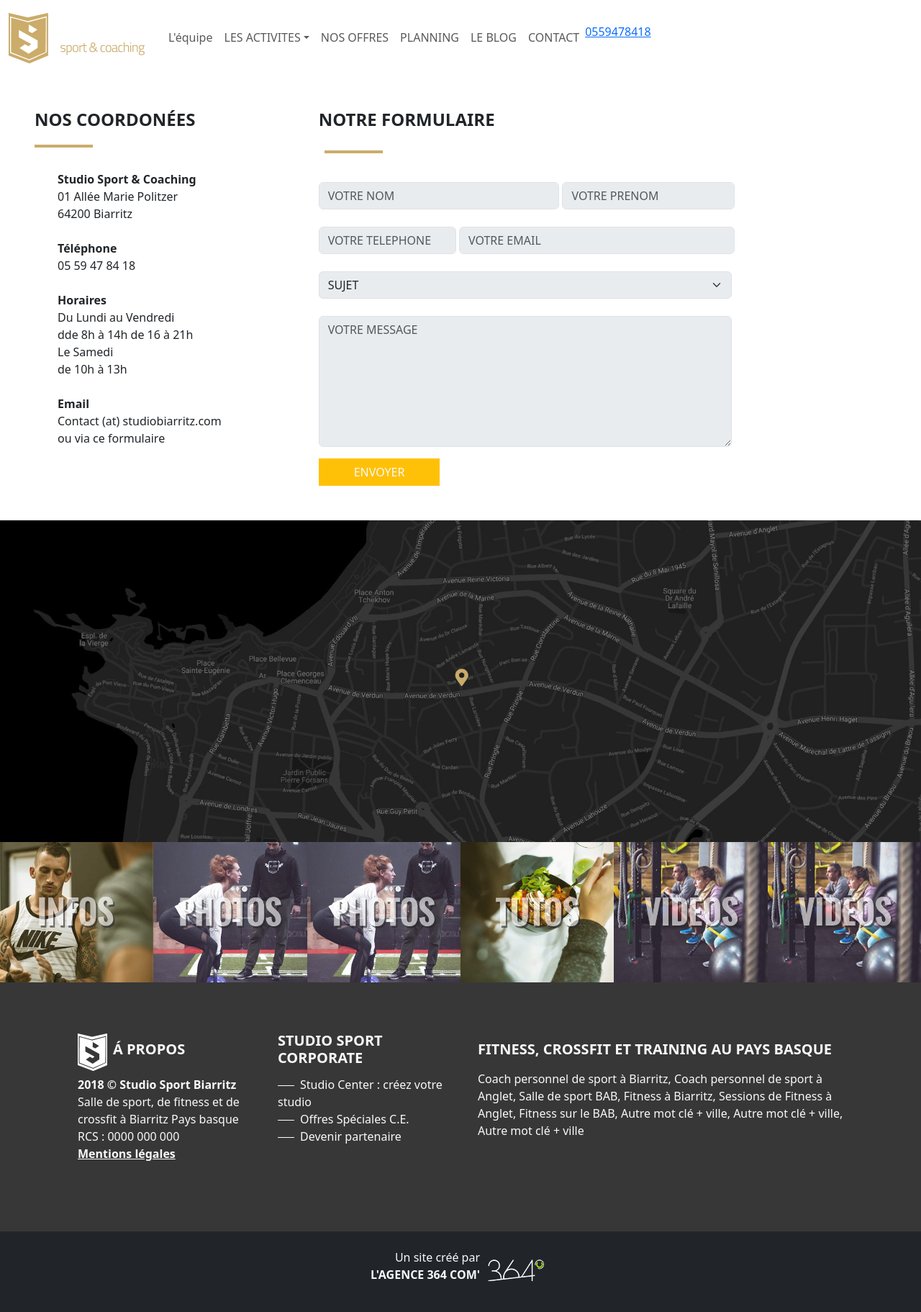
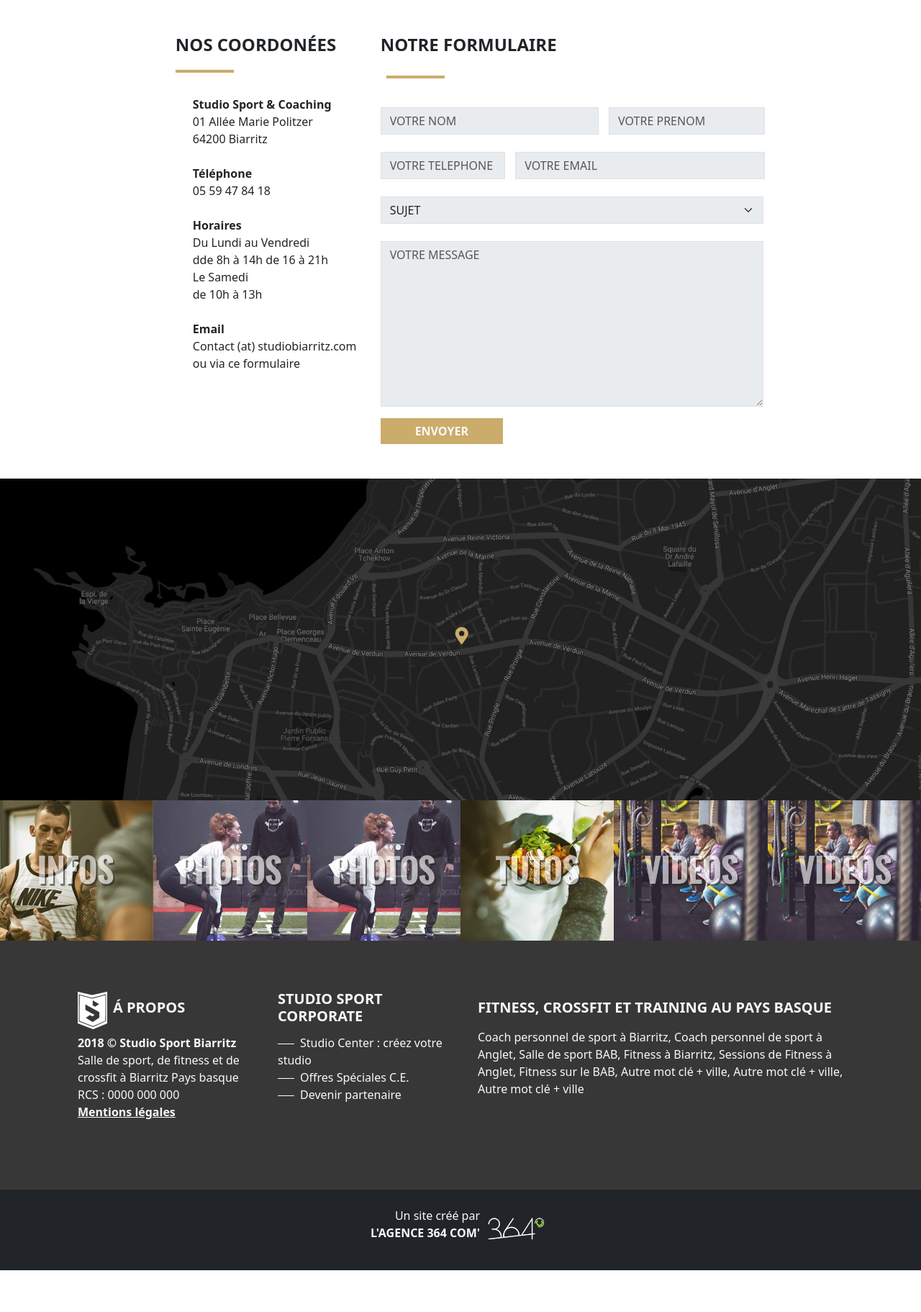
Before and after one commit to Yoann-SCELLIER/Projet-Sport, a PHP site: page /contact.html in a window 1280 px wide. Shown: the whole page at 72% size. After the commit the page ends 1765 px from the top, so only its background shows below. Run offline with PHP 8.4, Linux system fonts and the light colour scheme.

Commit message:
Mise à jour par Taki sur la page de contact
## Formulaire de Contact et Coordonnées :
**Ajustements de la Mise en Page :**
- Mise en page ajustée pour ressembler au design de la maquette.
- Ajuster le positionnement de chaque élément pour chaque point de rupture.
**Optimisation du Code**
**CSS :**
- Ajuster certains styles de classes Bootstrap 5.3 pour certains éléments.

```diff
--- a/CSS/style.css
+++ b/CSS/style.css
@@ -3,9 +3,6 @@
    padding: 0;
    box-sizing: border-box;
 }
-
-/* banniere 404 */
-
 
 /* --- Spacing --- */
 
@@ -39,20 +36,27 @@
    text-align: end !important;
 }
 
-/*padding*/
+/* --- padding --- */
 .px-lg-6 {
    padding-right: 14rem !important;
    padding-left: 14rem !important;
 }
 
-/* FOND HTML */
-
-/* FOOTER */
-
 .p-10 {
    padding: 5rem;
 }
 
+/* FOND HTML */
+
+/* --- Footer--- */
+footer a:hover {
+   color: rgb(191, 148, 92) !important;
+}
+
+/* --- FIN Footer--- */
+
+
+/* --- Couleurs--- */
 .bg-gray {
    background-color: rgb(56, 55, 55);
 }
@@ -61,18 +65,9 @@
    background-color: rgb(216, 205, 205);
 }
 
+/* --- FIN Couleurs--- */
 
 
-footer a:hover {
-   color: rgb(191, 148, 92) !important;
-}
-
-/* .foot-hr::before {
-   content: '';
-   width: 10%;
-   border-bottom: 3px solid #ccc;
-   margin-right: 0.5em;
-  } */
 
 /* ---------- Section Activités ----------  */
 #act1 {
@@ -134,10 +129,6 @@ footer a:hover {
 /* ---------- FIN Section Activités ----------  */
 
 /* ---------- Section Actualités ----------  */
-
-
-
-
 .plus-hr a::after {
    content: '';
    border-bottom: solid;
@@ -151,9 +142,9 @@ footer a:hover {
    width: 100%;
 }
 
-.ending {
-   background: red;
-}
+
+/* ---------- FIN Section Actualités ----------  */
+
 /* boutton formulaire */
 
 .btn-form {
@@ -189,8 +180,74 @@ footer a:hover {
    background-color: var(--bs-btn-bg);
 }
 
-/* boutton training */
+/* --- navbar --- */
 
-.px-9 {
-   padding: 0rem 4rem 0rem 4rem !important;
+.fs-xx {
+   font-size: calc(4px + 0.8vw )!important;
+
 }
+
+.w-xx {
+   width: calc(50px + 8vw  )!important ;
+   height: auto;
+}
+
+.w-bb {
+   width:  3vw !important ;
+}
+
+.navbar-toggler {
+   border: solid 1px !important;
+   color: #CBAC6B !important;
+   background-color: #CBAC6B !important;
+}
+
+.dropdown-menu {
+   border-radius: 0 !important;
+   background-color: black !important;
+}
+
+.dropdown-menu .dropdown-item:hover {
+   background-color: transparent !important;
+}
+
+.dropdown-content a:hover {
+   background-color: transparent;
+}
+
+
+
+.navbar-nav .nav-item:hover  {
+   background-color: #CBAC6B ;
+}
+
+header nav .dropdown-menu .dropdown-item a:hover {
+   color: #CBAC6B !important;
+}
+
+
+.navbar-nav .nav-item {
+   box-sizing: border-box;
+}
+/* --- FIN navbar --- */
+
+.form-control {
+   border-radius: 0 !important;
+}
+.form-group {
+   margin-right: 2% !important;
+
+}
+.form-select {
+   width: 102.5% !important;
+   border-radius: 0 !important;
+}
+.message-width {
+   width: 102.5% !important;
+}
+
+form .btn-form {
+   background-color: #CBAC6B !important;
+   border: #CBAC6B !important;
+   font-weight: bold !important;
+}
--- a/contact.html
+++ b/contact.html
@@ -13,61 +13,6 @@
 <body>
 
     <header class="header">
-        <nav class="navbar navbar-expand-lg navbar-light">
-          <div class="container-fluid">
-            <a class="navbar-brand" href="index.html"><img src="assets/img/icons/logo.png"></a>
-            <button class="navbar-toggler" type="button" data-bs-toggle="collapse" data-bs-target="#navbarSupportedContent"
-              aria-controls="navbarSupportedContent" aria-expanded="false" aria-label="Toggle navigation">
-              <span class="navbar-toggler-icon"></span>
-            </button>
-            <div class="collapse navbar-collapse" id="navbarSupportedContent">
-              <ul class="navbar-nav me-auto mb-2 mb-lg-0">
-                <li class="nav-item dropdown">
-                  <a class="nav-link" aria-current="page" href="404.html">L'équipe</a>
-                </li>
-                <li class="nav-item dropdown">
-                  <a class="nav-link dropdown-toggle" href="presentation.html" id="navbarDropdown" role="button" data-bs-toggle="dropdown"
-                    aria-expanded="false">LES ACTIVITES</a>
-                  <ul class="dropdown-menu" aria-labelledby="navbarDropdown">
-                    <li><a class="dropdown-item" href="404.html">le cycling</a></li>
-                    <li>
-                      <a class="dropdown-item" href="activité.html">le training fonctionnel</a>
-                    </li>
-                    <li><a class="dropdown-item" href="404.html">le crossfit</a></li>
-                    <li>
-                      <a class="dropdown-item" href="404.html">personnal training- coach personnel</a>
-                    </li>
-                  </ul>
-                </li>
-                <li class="nav-item dropdown">
-                  <a class="nav-link" aria-current="page" href="404.html">NOS OFFRES</a>
-                </li>
-                <li class="nav-item dropdown">
-                  <a class="nav-link" aria-current="page" href="404.html">PLANNING</a>
-                </li>
-                <li class="nav-item dropdown">
-                  <a class="nav-link" aria-current="page" href="404.html">LE BLOG</a>
-                </li>
-                <li class="nav-item dropdown">
-                  <a class="nav-link" aria-current="page" href="contact.html">CONTACT</a>
-                </li>
-                <li class="nav-item dropdown">
-                  <ul class="navbar-nav me-auto mb-2 mb-lg-0">
-                    <li class="li me-2">
-                      <a href="">0559478418</a>
-                    </li>
-                    <li class="li li me-2">
-                      <a href=""><i class="bx bxl-facebook-square"></i></a>
-                    </li>
-                    <li class="li li me-2">
-                      <a href=""><i class="bx bxl-instagram"></i></a>
-                    </li>
-                  </ul>
-                </li>
-              </ul>
-            </div>
-          </div>
-        </nav>
     </header>
 
     <main>
@@ -76,51 +21,52 @@
         <!-- div qui contient coordonée "complet" + le formulaire "complet" -->
 
         <!-- div pour coordonnée "complet" -->
-        <div class="container-fluid p-0">
-            <div class="w-100 p-5 row">
-                    <div class="col-12 col-md-4 col-lg-">
+
+        <div class="container-fluid px-xl-5 d-flex justify-content-center">
+
+            <div class="col-12  col-xl-10 p-5 row justify-content-center">
+                <section class="col-12 col-lg-5 col-xl-4 col-xxl-3 text-lg-start text-center">
                     <div class="col">
                         <h6 class="fs-4 fw-bold text-uppercase">nos coordonées</h6>
                         <img src="assets\img\icons\bg_titre.jpg">
                     </div>
-                        <ul class="col li-d-n my-4">
+                    <ul class="col li-d-n my-4 ps-0 ps-lg-4 ">
                         <li class="fw-bold">Studio Sport & Coaching</li>
                         <li>01 Allée Marie Politzer</li>
                         <li>64200 Biarritz</li>
                     </ul>
-                        <ul class="col li-d-n my-4">
+                    <ul class="col li-d-n my-4 ps-0 ps-lg-4 ">
                         <li class="fw-bold">Téléphone</li>
                         <li>05 59 47 84 18</li>
                     </ul>
-                        <ul class="col li-d-n my-4">
+                    <ul class="col li-d-n my-4 ps-0 ps-lg-4 ">
                         <li class="fw-bold">Horaires</li>
                         <li>Du Lundi au Vendredi</li>
                         <li>dde 8h à 14h de 16 à 21h</li>
                         <li>Le Samedi</li>
                         <li>de 10h à 13h</li>
                     </ul>
-                        <ul class="col li-d-n my-4">
+                    <ul class="col li-d-n my-4 ps-0 ps-lg-4 ">
                         <li class="fw-bold">Email</li>
                         <li>Contact (at) studiobiarritz.com</li>
                         <li>ou via ce formulaire</li>
                     </ul>
-                    </div>
+                </section>
 
                 <!-- formulaire de contacte-->
 
                 <!-- div pour formulaire "complet" + titre -->
-                    <div class="col">
+                <div class="col-7 container-fluid p-0 g-0 row justify-content-start ">
 
                     <!-- div qui contient formulaire + bouton-->
-                        <div class="container-fluid p-0 w-100 g-0 row ">
+
 
                         <!-- div pour formulaire-->
-                            <div class="col col-12 col-md-8 col-lg-9">
-                                <div class="col w-100 p-0 g-0">
+                        <section class="col col-12 col-md-12 col-lg-12">
 
                                 <!-- div pour titre -->
-                                    <div class="">
-                                        <h6 class="fs-4 fw-bold text-uppercase">notre formulaire</h6>
+                                <div>
+                                    <h6 class="fs-4 fw-bold text-uppercase col w-100 p-0 g-0">notre formulaire</h6>
                                 </div>
 
                                 <!-- div pour logo trait -->
@@ -137,9 +83,8 @@
                                         <!-- nom plus grand que prénom-->
                                         <div class="form-group col-md-7">
                                             <label for="formNom"></label>
-                                                <input type="text"
-                                                    class="form-control col-md-6 bg-body-secondary radius" id="formNom"
-                                                    placeholder="VOTRE NOM">
+                                            <input type="text" class="form-control col-md-6 bg-body-secondary radius"
+                                                id="formNom" placeholder="VOTRE NOM">
                                         </div>
 
                                         <!-- prénom plus petit que nom -->
@@ -149,7 +94,6 @@
                                                 id="formPrenom" placeholder="VOTRE PRENOM">
                                         </div>
                                     </div>
-
 
                                     <!-- téléphone & mail sur la même ligne -->
                                     <div class="d-flex form-row">
@@ -182,18 +126,17 @@
                                     </div>
 
                                     <!-- textarea prend toute la taille / row hauteur du textarea -->
-                                        <div class="form-group col-12">
+                                    <div class="form-group message-width col-12">
                                         <label for="formMessage"></label>
                                         <textarea class="form-control bg-body-secondary radius" id="formMessage"
-                                                rows="7" placeholder="VOTRE MESSAGE"></textarea>
+                                            rows="9" placeholder="VOTRE MESSAGE"></textarea>
                                     </div>
 
                                     <!-- boutton -->
                                     <button type="submit" class="btn-form btn-warning text-light mt-3">ENVOYER</button>
                                 </form>
-                                </div>
-                            </div>
-                        </div>
+
+                        </section>
                 </div>
             </div>
         </div>
@@ -321,7 +264,7 @@
             </div>
     </footer>
 
-    <script src="main.js"></script>
+    <script src="JS/main.js"></script>
     <script src="https://cdn.jsdelivr.net/npm/bootstrap@5.3.2/dist/js/bootstrap.bundle.min.js"
         integrity="sha384-C6RzsynM9kWDrMNeT87bh95OGNyZPhcTNXj1NW7RuBCsyN/o0jlpcV8Qyq46cDfL"
         crossorigin="anonymous"></script>
```
Lines whose indentation alone changed are shown as unchanged.
